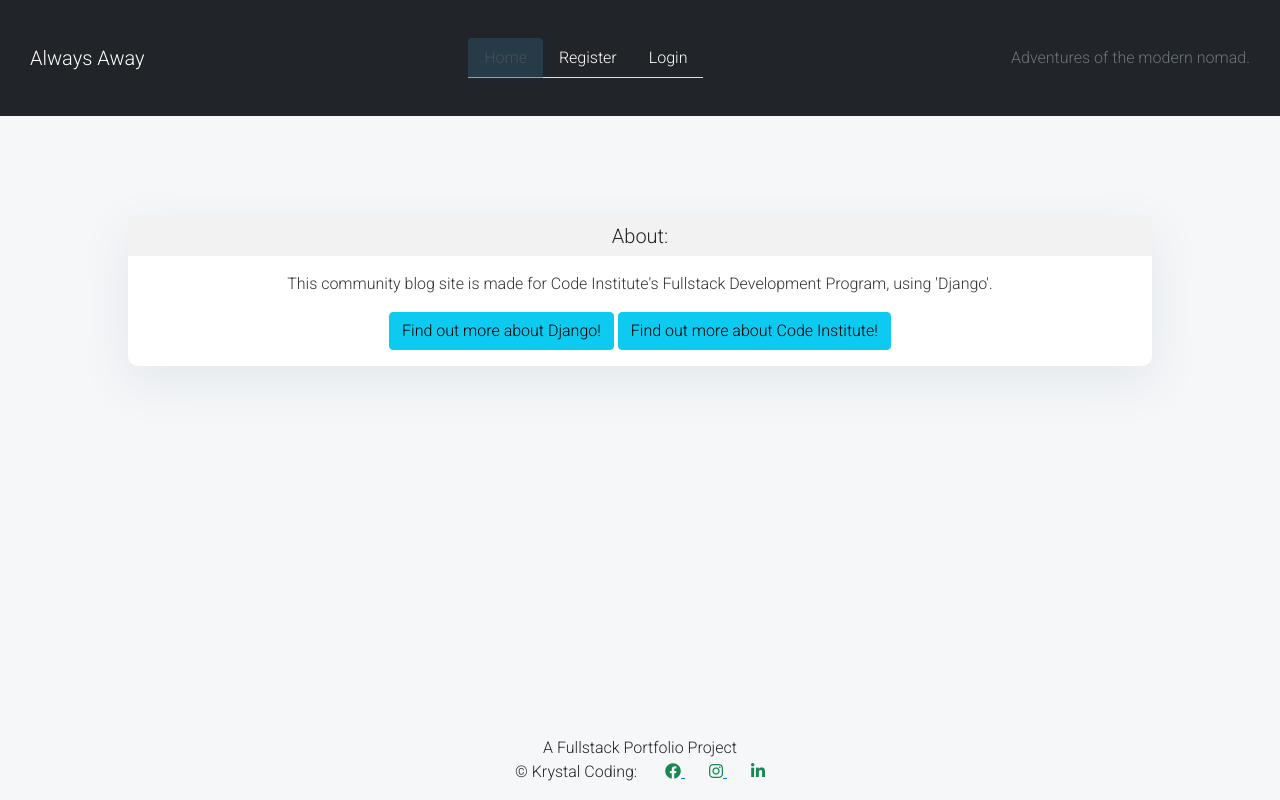
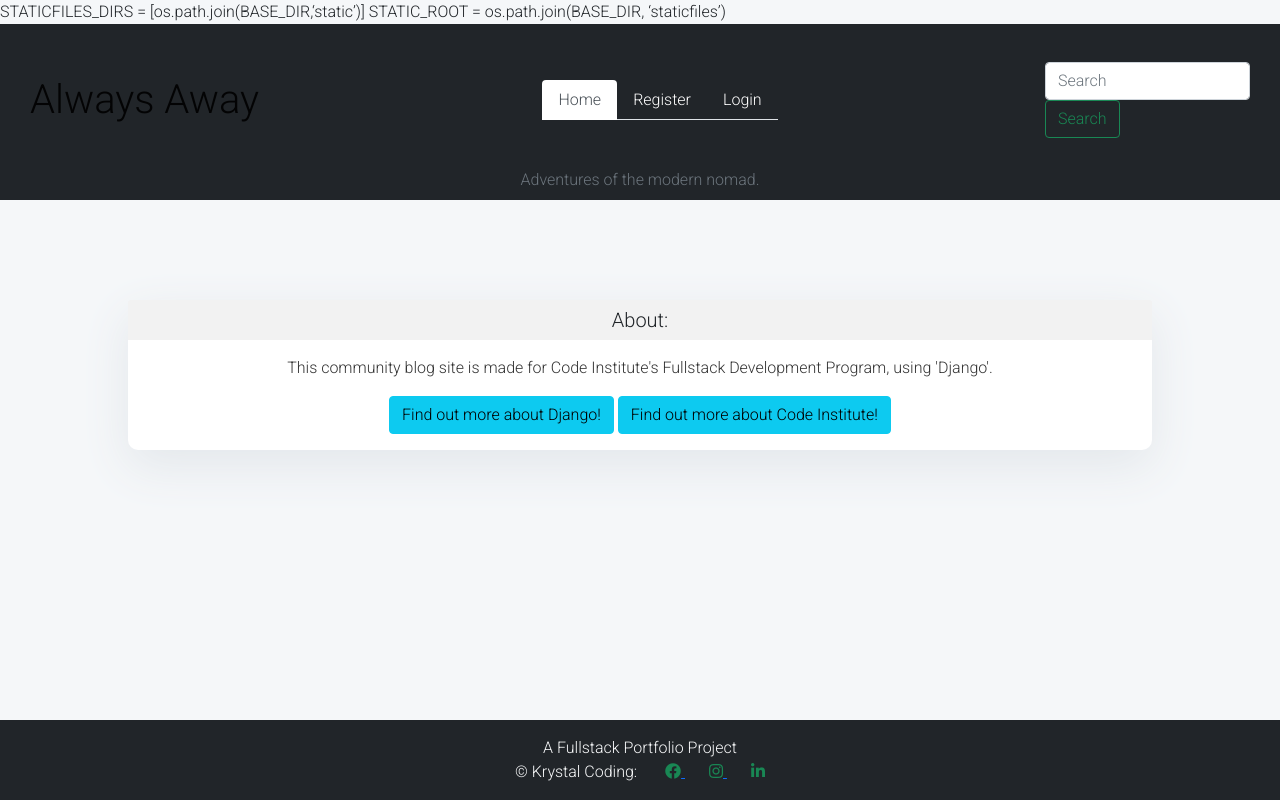
Before and after one commit to KrystalCoding/always-away, a Django app: page / in a window 1280 px wide. Run offline with Django 3.2, Linux system fonts and the light colour scheme; data that the repository does not hold is empty; some libraries are stand-ins or nearby versions.

Commit message:
Updating bootstrap styles

```diff
--- a/static/css/style.css
+++ b/static/css/style.css
@@ -89,5 +89,5 @@ body {
 }
 
 .nav-tabs .nav-link.active {
-    background-color: #2d547071;
+    background-color: #fff;
 }
--- a/templates/base.html
+++ b/templates/base.html
@@ -18,16 +18,17 @@
         integrity="sha384-gtEjrD/SeCtmISkJkNUaaKMoLD0//ElJ19smozuHV6z3Iehds+3Ulb9Bn9Plx0x4" crossorigin="anonymous">
         </script>
     <link rel="stylesheet" href="{% static 'css/style.css' %}">
-
+    STATICFILES_DIRS = [os.path.join(BASE_DIR,‘static’)]
+    STATIC_ROOT = os.path.join(BASE_DIR, ‘staticfiles’)
 </head>
 
 <body class="d-flex flex-column h-100 main-bg">
 
     <!-- Navigation -->
-    <nav class="navbar navbar-expand- navbar-dark bg-dark" id="mainNav">
+    <nav class="navbar navbar-light bg-dark justify-content-between" id="mainNav">
         <div class="container-fluid">
             <a class="navbar-brand" href="{% url 'home' %}">
-                <span class="brand-text">A<span class="gray-dot">l</span>ways <span class="blue-o">A</span>way</span>
+                <span class="brand-text mb-0 h1">Always Away</span>
             </a>
             <ul class="nav nav-tabs" id="myTabs">
                 <li class="nav-item">
@@ -48,11 +49,18 @@
                 </li>
                 {% endif %}
             </ul>
+            <form class="form-inline">
+                <input class="form-control mr-sm-2" type="search" placeholder="Search" aria-label="Search">
+                <button class="btn btn-outline-success my-2 my-sm-0" type="submit">Search</button>
+            </form>
+        </div>
+        <div class="mx-auto">
             <span class="navbar-text text-muted">
                 Adventures of the modern nomad.
             </span>
         </div>
     </nav>
+
 
     <div class="container">
         <div class="row">
@@ -106,9 +114,9 @@
     {% endblock sidebar %}
 
     <!-- Footer -->
-    <footer class="footer mt-auto py-3 dark-bg">
-        <p class="m-0 text-center text-dark">A Fullstack Portfolio Project</p>
-        <p class="m-0 text-center text-dark">&copy; Krystal Coding:
+    <footer class="footer mt-auto py-3 bg-dark">
+        <p class="m-0 text-center text-light">A Fullstack Portfolio Project</p>
+        <p class="m-0 text-center text-light">&copy; Krystal Coding:
             <a href="https://www.facebook.com/krystalrobin" target="_blank">
                 <i class="fab fa-facebook ms-4 text-success"></i>
             </a>
@@ -120,6 +128,7 @@
             </a>
         </p>
     </footer>
+
     <script>
         setTimeout(function () {
             let closeButton = document.querySelector(".alert .btn-close");
--- a/templates/post_detail.html
+++ b/templates/post_detail.html
@@ -15,7 +15,7 @@
             <div class="d-none d-md-block col-md-8 masthead-image">
                 <!-- The featured image URL goes in the src attribute -->
                 {% if "placeholder" in post.featured_image.url %}
-                <img src="https://codeinstitute.s3.amazonaws.com/fullstack/blog/default.jpg" width="100%">
+                <img src="https://www.example.com/path/to/your/placeholder/image.jpg" width="100%">
                 {% else %}
                 <img src=" {{ post.featured_image.url }}" width="100%">
                 {% endif %}
```
Also changed, not shown: README.md.
